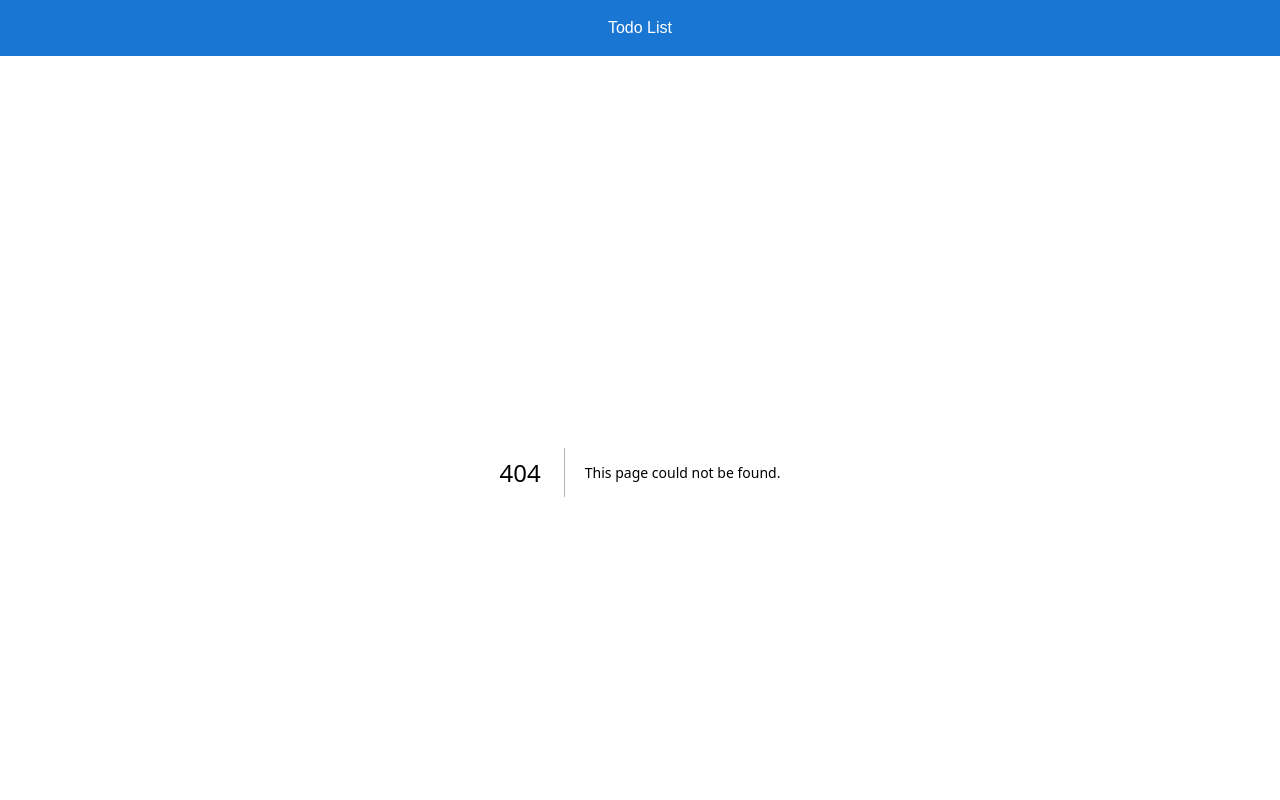
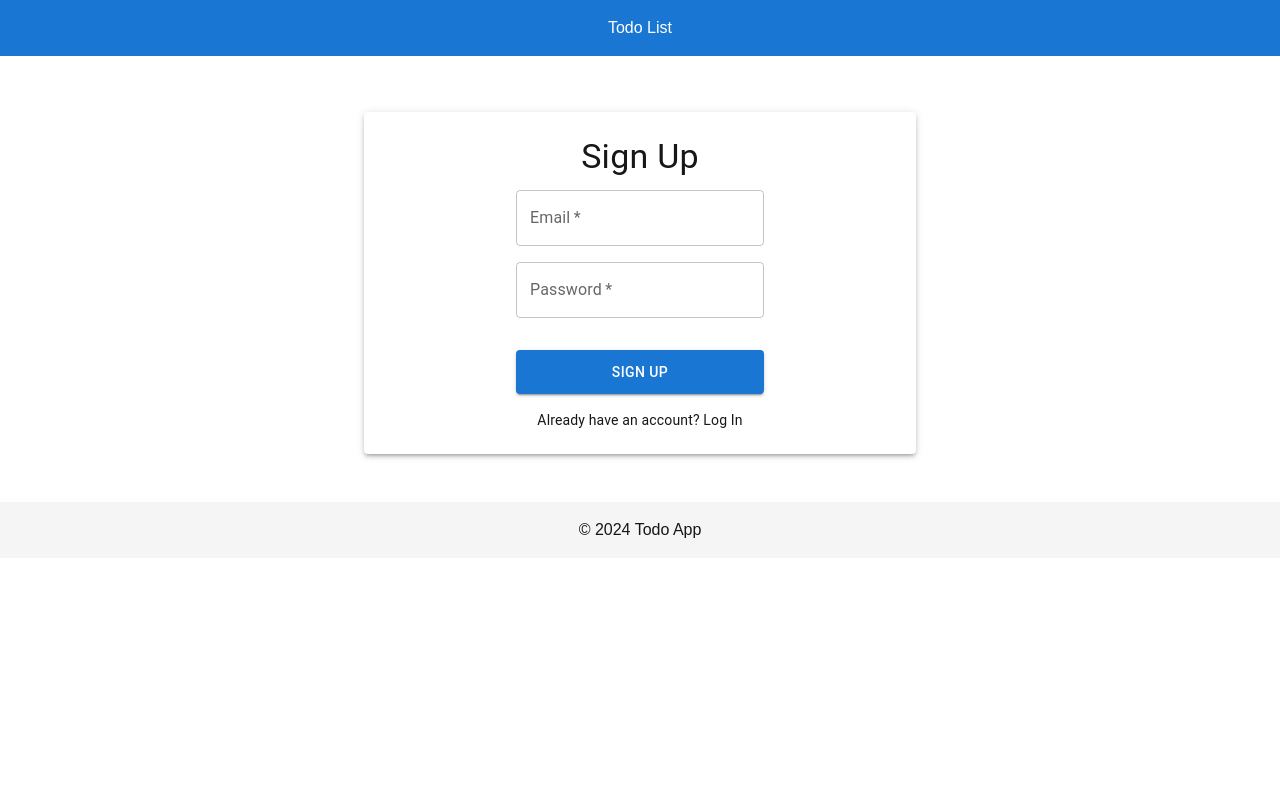
Before and after one commit to maayyu/nextjs-todo-app, a Next.js app: page /signup in a window 1280 px wide. Before the commit this address had no page. Shown: the top 800 px of the page. Built offline with nearby package versions, Linux system fonts and the light colour scheme; no server answers.

Commit message:
サインアップ機能実装

```diff
--- /dev/null
+++ b/app/signup/page.tsx
@@ -0,0 +1,99 @@
+//サインアップ
+
+"use client";
+
+import React, { useState } from "react";
+import { useRouter } from "next/navigation";
+import supabase from "@/lib/supabaseClient"; // Supabaseクライアントのインポート
+import { TextField, Button, Typography, Container, Box } from "@mui/material";
+
+const Signup = () => {
+  const [email, setEmail] = useState("");
+  const [password, setPassword] = useState("");
+  const [error, setError] = useState<string | null>(null);
+  const router = useRouter();
+
+  const handleSignup = async (e: React.FormEvent) => {
+    e.preventDefault();
+
+    // Supabaseのサインアップ機能を使用
+    const { error } = await supabase.auth.signUp({
+      email,
+      password,
+    });
+
+    if (error) {
+      setError(error.message); // エラーメッセージを表示
+    } else {
+      // サインアップが成功した場合、ログインページにリダイレクト
+      router.push("/login");
+    }
+  };
+
+  return (
+    <Container maxWidth="sm">
+      <Box
+        sx={{
+          display: "flex",
+          flexDirection: "column",
+          justifyContent: "center",
+          alignItems: "center",
+          padding: 3,
+          marginTop: 5,
+          borderRadius: 1,
+          boxShadow: 3,
+        }}
+      >
+        <Typography variant="h4" gutterBottom>
+          Sign Up
+        </Typography>
+        {error && (
+          <Typography color="error" variant="body2" sx={{ marginBottom: 2 }}>
+            {error}
+          </Typography>
+        )}
+        <form onSubmit={handleSignup}>
+          <Box sx={{ display: "flex", flexDirection: "column", gap: 2 }}>
+            <TextField
+              label="Email"
+              variant="outlined"
+              fullWidth
+              type="email"
+              value={email}
+              onChange={(e) => setEmail(e.target.value)}
+              required
+            />
+            <TextField
+              label="Password"
+              variant="outlined"
+              fullWidth
+              type="password"
+              value={password}
+              onChange={(e) => setPassword(e.target.value)}
+              required
+            />
+            <Button
+              type="submit"
+              variant="contained"
+              fullWidth
+              color="primary"
+              sx={{ padding: "10px", marginTop: 2 }}
+            >
+              Sign Up
+            </Button>
+          </Box>
+        </form>
+        <Box sx={{ marginTop: 2 }}>
+          <Typography variant="body2">
+            Already have an account?{" "}
+            <a href="/login" style={{ textDecoration: "none" }}>
+              Log In
+            </a>
+          </Typography>
+        </Box>
+      </Box>
+    </Container>
+  );
+};
+
+export default Signup;
```
